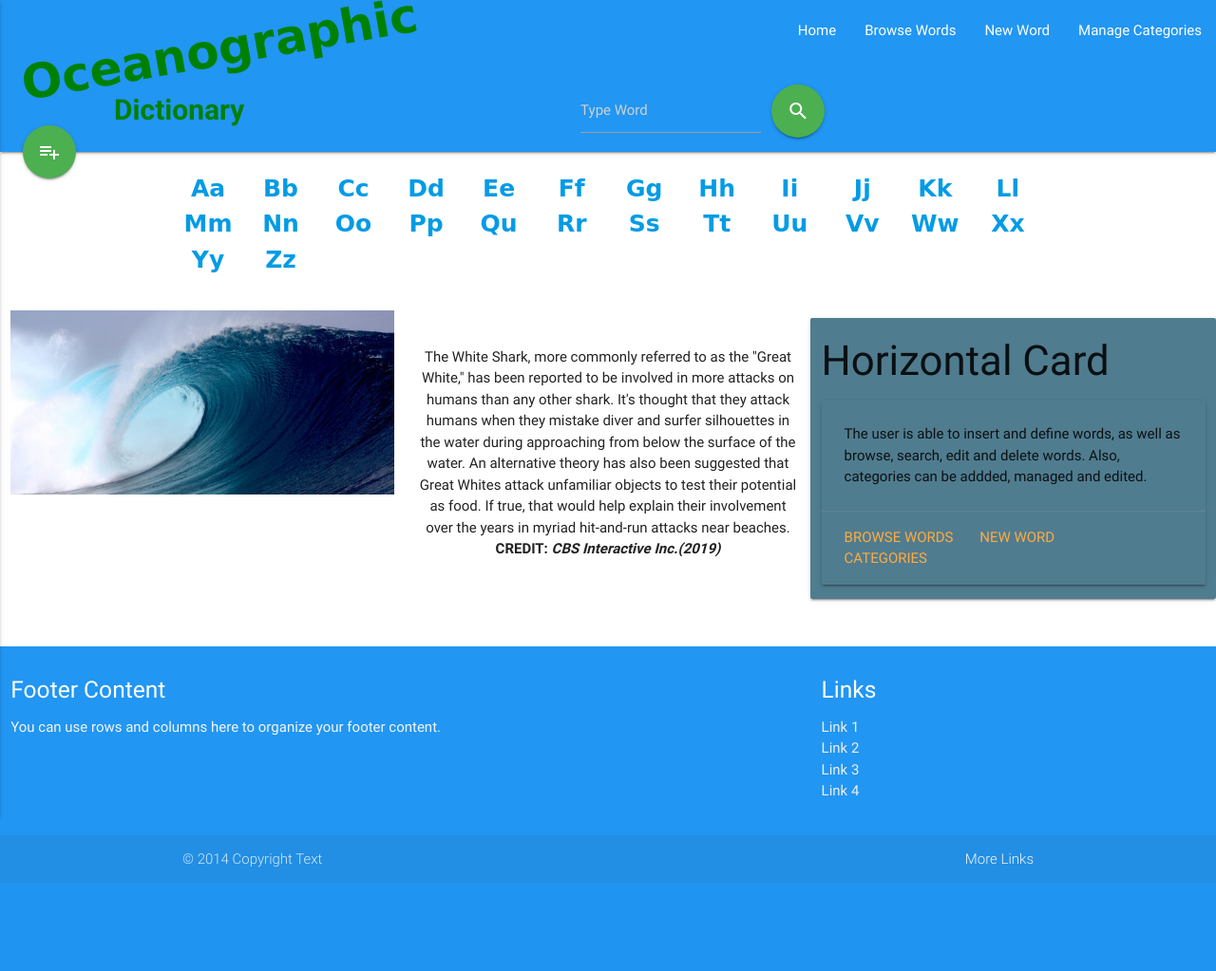
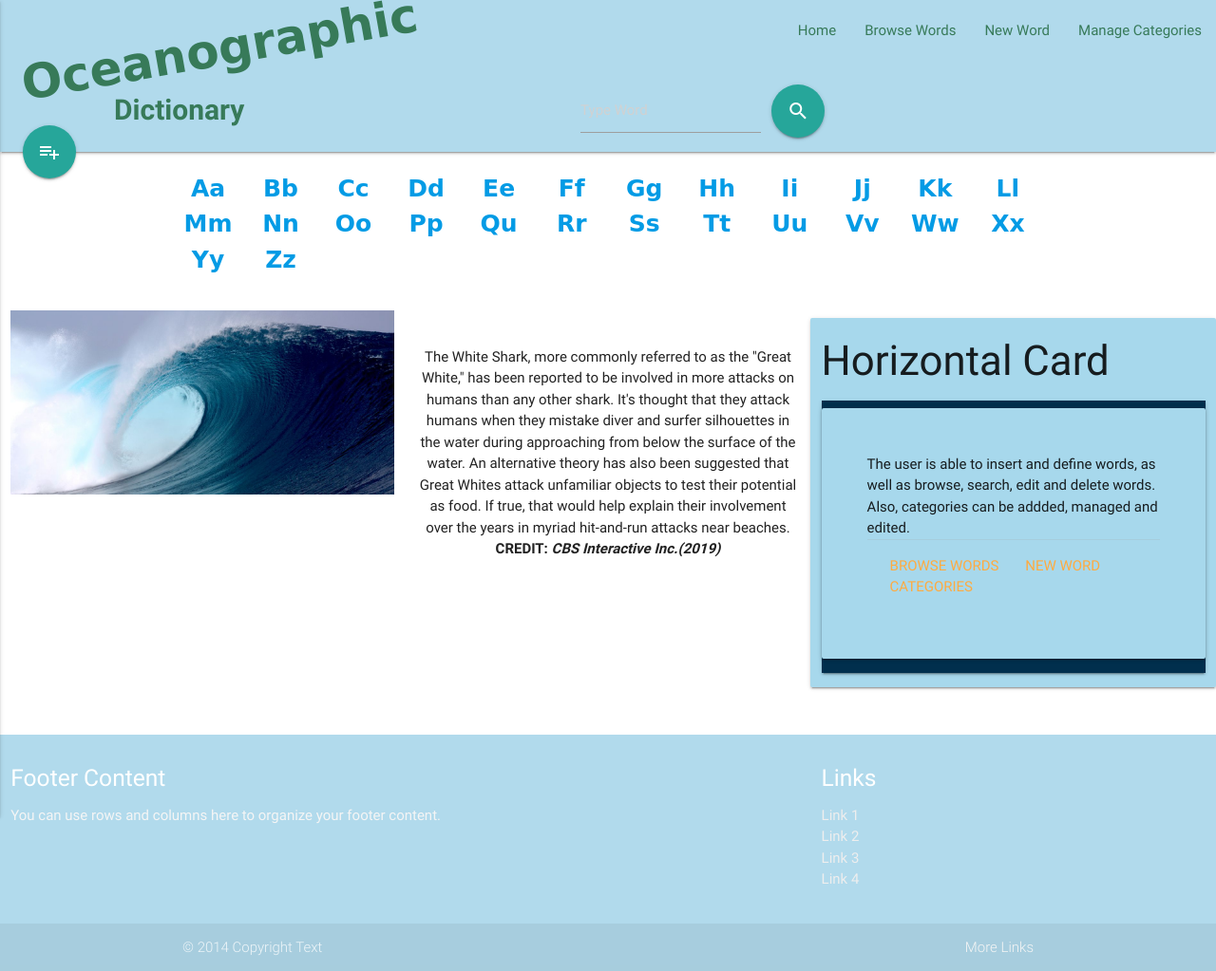
Before and after one commit to RobSimons1/ocean-dictionary, a Flask app: page / in a window 1280 px wide. Shown: the whole page at 95% size. Before the commit the page ends 930 px from the top, so only its background shows below. Run offline with Flask 2, Linux system fonts and the light colour scheme; data that the repository does not hold is empty; some libraries are stand-ins or nearby versions; some web fonts are replaced.

Commit message:
Started styling in CSS

```diff
--- a/static/css/style.css
+++ b/static/css/style.css
@@ -1,4 +1,8 @@
 @import url('https://fonts.googleapis.com/css?family=Allerta Stencil:100,200,300,400,500,600,700');
+
+.nav-button {
+    color: #377A59;
+}
 
 .btn_small {
     height: 24px;
@@ -17,7 +21,7 @@
     font-family: 'Allerta Stencil', cursive;
     font-size: 50px;
     font-weight: bolder;
-    color: green;
+    color: #377A59;
     transform: rotate(-10deg);
     margin-top: 20px;
     margin-left: 20px;
@@ -26,16 +30,16 @@
 nav .brand-logo1 {
     font-size: 30px;
     font-weight: bolder;
-    color: green;
+    color: #377A59;
     margin-left: 120px;
 }
 
 nav {
-  background-color: #2196F3;
+  background-color: #B1DAEC;
 }
 
 .page-footer {
-  background-color: #2196F3;
+  background-color: #B1DAEC;
 }
 
 /* push footer to bottom of page */
@@ -57,8 +61,16 @@
 }
 
 .card {
-    background-color: #507C8F;
+    background-color: #A7D8EC;
 
+}
+
+.card-stacked {
+    background-color: #012F4D;
+}
+
+.card-panel {
+    background-color: #A7D8EC;
 }
 
 .word_header {
--- a/templates/base.html
+++ b/templates/base.html
@@ -21,10 +21,10 @@
 					</div>
 					<div>
 						<ul id="nav-mobile" class="right hide-on-med-and-down">
-							<li><a href="{{url_for('show_words')}}">Home</a></li>
-							<li><a href="{{url_for('get_words')}}">Browse Words</a></li>
-							<li><a href="{{url_for('add_word')}}">New Word</a></li>
-							<li><a href="{{url_for('get_categories')}}">Manage Categories</a></li>
+							<li><a href="{{url_for('show_words')}}" class="nav-button">Home</a></li>
+							<li><a href="{{url_for('get_words')}}" class="nav-button">Browse Words</a></li>
+							<li><a href="{{url_for('add_word')}}" class="nav-button">New Word</a></li>
+							<li><a href="{{url_for('get_categories')}}" class="nav-button">Manage Categories</a></li>
 						</ul>
 					</div>
 
@@ -43,7 +43,7 @@
 					<div>
 						<div id="nav-mobile" class="left hide-on-med-and-down">
 							<form action="{{ url_for('add_word') }}" class="col s4 active">
-								<button class="btn-floating btn-large halfway-fab left waves-effect waves-light green" type="submit" name="action">
+								<button class="btn-floating btn-large halfway-fab left waves-effect waves-#377A59" type="submit" name="action">
                                 <i class="material-icons">playlist_add</i>
                                 </button>
 							</form>
@@ -53,7 +53,7 @@
 						<div id="nav-search" class="col offset-s3 center active">
 							<input type="text" id="q" name="q" placeholder="Type Word">
 						</div>
-							<button class="btn-floating btn-large waves-effect waves-light green" type="submit"><i class="material-icons">search</i></button>
+							<button class="btn-floating btn-large waves-effect waves-#377A59" type="submit"><i class="material-icons">search</i></button>
 					</form>
 				</div>
 			</div>
--- a/templates/index.html
+++ b/templates/index.html
@@ -104,27 +104,33 @@
 				<div class="card col l4 s12 right">
 					<h3 class="header">Horizontal Card</h3>
 					<div class="card horizontal">
-						<div class="card-image">
-							<!-- <img src="https://lorempixel.com/100/190/nature/6"> -->
-      </div>
-							<div class="card-stacked">
+
+
+						<div class="card-stacked">
+							<div class="card-panel">
 								<div class="card-content">
+
 									<p>The user is able to insert and define words, as well as browse, search, edit and
 										delete words. Also, categories can be addded, managed and edited.</p>
-								</div>
-								<div class="card-action">
-									<a href="{{url_for('get_words')}}">Browse Words</a>
-									<a href="{{url_for('add_word')}}">New Word</a>
-									<a href="{{url_for('get_categories')}}">Categories</a>
+
+
+									<div class="card-action">
+										<a href="{{url_for('get_words')}}">Browse Words</a>
+										<a href="{{url_for('add_word')}}">New Word</a>
+										<a href="{{url_for('get_categories')}}">Categories</a>
+									</div>
 								</div>
 							</div>
 						</div>
 					</div>
-
 				</div>
+			</div>
+        </div>
 
 
-			</div>
+
+
+
 	</section>
 </div>
 
```
